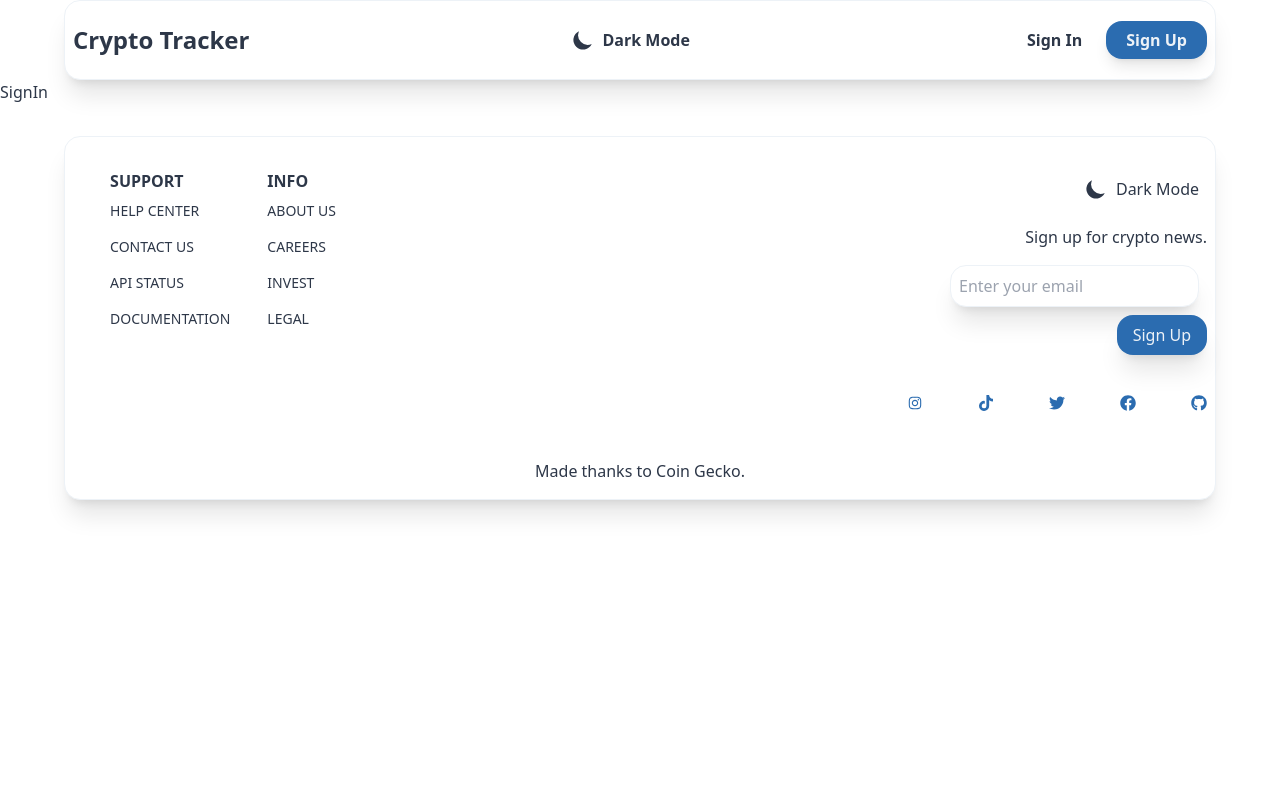
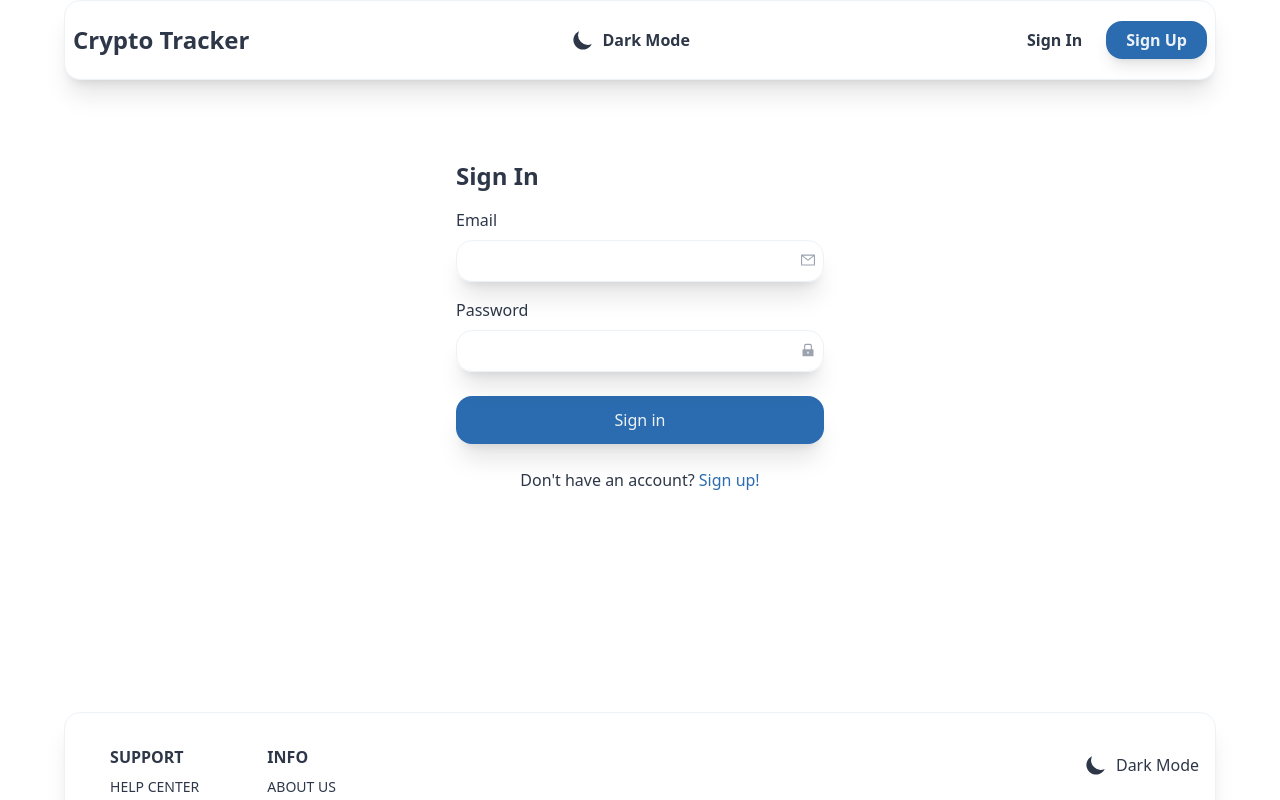
Before and after one commit to ptrbtlr/crypto-project, a React (Create React App) app: page /signin in a window 1280 px wide. Shown: the top 800 px of the page. Built offline with nearby package versions, Linux system fonts and the light colour scheme; no server answers; the HTML template or start-up script is replaced by a standard one.

Commit message:
sign in page done

```diff
--- a/src/routes/SignIn.js
+++ b/src/routes/SignIn.js
@@ -1,8 +1,33 @@
 import React from 'react'
+import { AiFillLock, AiOutlineMail } from 'react-icons/ai'
+import { Link } from 'react-router-dom'
 
 const SignIn = () => {
   return (
-    <div>SignIn</div>
+    <div>
+      <div className='max-w-[400px] mx-auto min-h-[600px] px-4 py-20'>
+        <h1 className='text-2xl font-bold'>Sign In</h1>
+        <form>
+          <div className='my-4'>
+            <label>Email</label>
+            <div className='my-2 w-full relative rounded-2xl shadow-xl'>
+              <input className='w-full p-2 bg-primary border border-input rounded-2xl' type="email" />
+              <AiOutlineMail className='absolute right-2 top-3 text-gray-400'/>
+            </div>
+          </div>
+          <div className='my-4'>
+            <label>Password</label>
+            <div className='my-2 w-full relative rounded-2xl shadow-xl'>
+              <input className='w-full p-2 bg-primary border border-input rounded-2xl' type="password" />
+              <AiFillLock className='absolute right-2 top-3 text-gray-400'/>
+            </div>
+          </div>
+          <button className='w-full my-2 p-3 bg-button text-btnText rounded-2xl shadow-xl'>Sign in</button>
+        </form>
+
+        <p className='my-4 text-center'>Don't have an account? <Link className='text-accent' to="/signup">Sign up!</Link></p>
+      </div>
+    </div>
   )
 }
 
```
